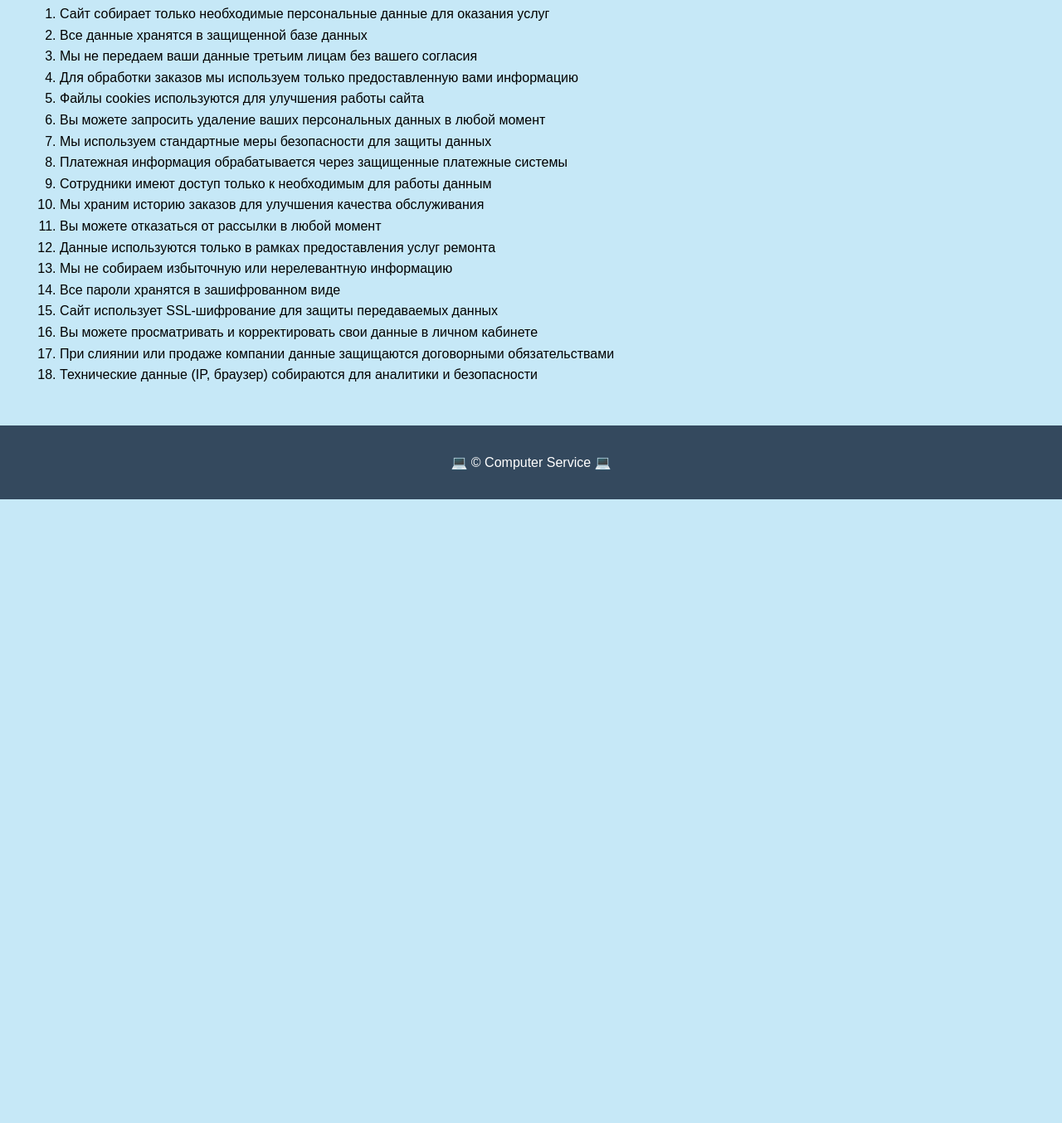
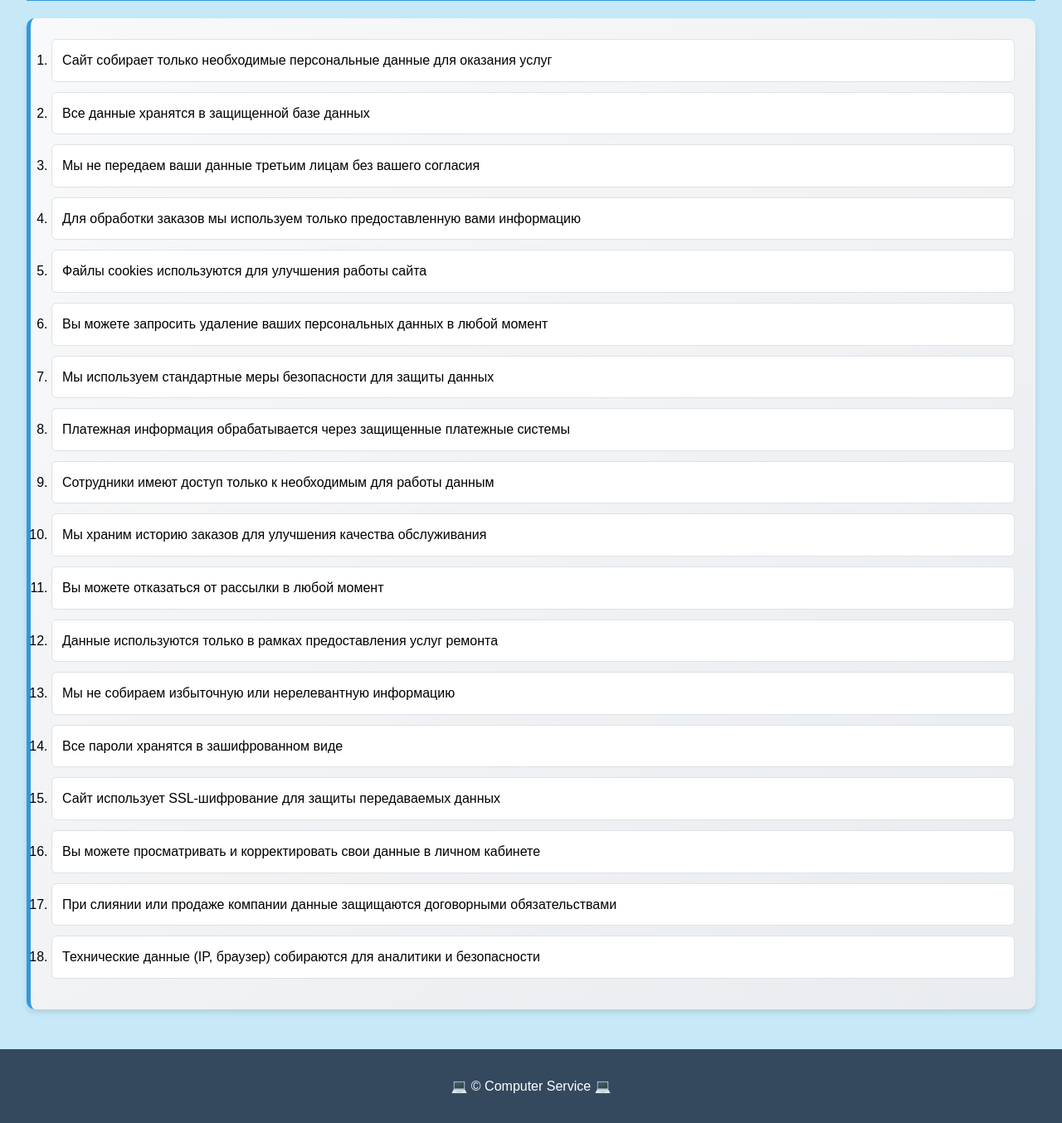
Before and after one commit to Vlad20055/IGI_STRWEB_LABS, a Django app: page /privacy/ in a window 1280 px wide. Shown: the part 242-1596 px from the top of the page at 83% size. Before the commit the page ends 844 px from the top, so only its background shows below. Run offline with Django 5.2, Linux system fonts and the light colour scheme; parts of the project's set-up code (start-up, migrations or seed data) failed here and were passed over.

Commit message:
Complete some pages

```diff
--- a/IGI/LR5/ComputerServiceApp/comps/templates/comps/about.html
+++ b/IGI/LR5/ComputerServiceApp/comps/templates/comps/about.html
@@ -1,4 +1,9 @@
 {% extends "comps/base.html" %}
+{% load static %}
+
+{% block extra_css %}
+    <link rel="stylesheet" href="{% static 'css/about.css' %}"
+{% endblock %}
 
 {% block title %}О компании — Computer Service{% endblock %}
 
--- a/IGI/LR5/ComputerServiceApp/comps/templates/comps/privacy.html
+++ b/IGI/LR5/ComputerServiceApp/comps/templates/comps/privacy.html
@@ -1,29 +1,33 @@
 {% extends "comps/base.html" %}
+{% load static %}
 
 {% block title %}Политика конфиденциальности — Computer Service{% endblock %}
+
+{% block extra_css %}
+<link rel="stylesheet" href="{% static 'css/privacy.css' %}">
+{% endblock %}
 
 {% block content %}
 <h1>Политика конфиденциальности — Computer Service</h1>
 
-<ol>
-    <li>Сайт собирает только необходимые персональные данные для оказания услуг</li>
-    <li>Все данные хранятся в защищенной базе данных</li>
-    <li>Мы не передаем ваши данные третьим лицам без вашего согласия</li>
-    <li>Для обработки заказов мы используем только предоставленную вами информацию</li>
-    <li>Файлы cookies используются для улучшения работы сайта</li>
-    <li>Вы можете запросить удаление ваших персональных данных в любой момент</li>
-    <li>Мы используем стандартные меры безопасности для защиты данных</li>
-    <li>Платежная информация обрабатывается через защищенные платежные системы</li>
-    <li>Сотрудники имеют доступ только к необходимым для работы данным</li>
-    <li>Мы храним историю заказов для улучшения качества обслуживания</li>
-    <li>Вы можете отказаться от рассылки в любой момент</li>
-    <li>Данные используются только в рамках предоставления услуг ремонта</li>
-    <li>Мы не собираем избыточную или нерелевантную информацию</li>
-    <li>Все пароли хранятся в зашифрованном виде</li>
-    <li>Сайт использует SSL-шифрование для защиты передаваемых данных</li>
-    <li>Вы можете просматривать и корректировать свои данные в личном кабинете</li>
-    <li>При слиянии или продаже компании данные защищаются договорными обязательствами</li>
-    <li>Технические данные (IP, браузер) собираются для аналитики и безопасности</li>
+<ol class="privacy-list">
+    <li class="privacy-item">Сайт собирает только необходимые персональные данные для оказания услуг</li>
+    <li class="privacy-item">Все данные хранятся в защищенной базе данных</li>
+    <li class="privacy-item">Мы не передаем ваши данные третьим лицам без вашего согласия</li>
+    <li class="privacy-item">Для обработки заказов мы используем только предоставленную вами информацию</li>
+    <li class="privacy-item">Файлы cookies используются для улучшения работы сайта</li>
+    <li class="privacy-item">Вы можете запросить удаление ваших персональных данных в любой момент</li>
+    <li class="privacy-item">Мы используем стандартные меры безопасности для защиты данных</li>
+    <li class="privacy-item">Платежная информация обрабатывается через защищенные платежные системы</li>
+    <li class="privacy-item">Сотрудники имеют доступ только к необходимым для работы данным</li>
+    <li class="privacy-item">Мы храним историю заказов для улучшения качества обслуживания</li>
+    <li class="privacy-item">Вы можете отказаться от рассылки в любой момент</li>
+    <li class="privacy-item">Данные используются только в рамках предоставления услуг ремонта</li>
+    <li class="privacy-item">Мы не собираем избыточную или нерелевантную информацию</li>
+    <li class="privacy-item">Все пароли хранятся в зашифрованном виде</li>
+    <li class="privacy-item">Сайт использует SSL-шифрование для защиты передаваемых данных</li>
+    <li class="privacy-item">Вы можете просматривать и корректировать свои данные в личном кабинете</li>
+    <li class="privacy-item">При слиянии или продаже компании данные защищаются договорными обязательствами</li>
+    <li class="privacy-item">Технические данные (IP, браузер) собираются для аналитики и безопасности</li>
 </ol>
-
 {% endblock %}
--- /dev/null
+++ b/IGI/LR5/ComputerServiceApp/static/css/privacy.css
@@ -0,0 +1,32 @@
+/* === СТИЛЬ ДЛЯ ПОЛИТИКИ КОНФИДЕНЦИАЛЬНОСТИ === */
+
+h1 {
+    color: #2c3e50;
+    text-align: center;
+    border-bottom: 3px solid #3498db;
+    padding-bottom: 15px;
+}
+
+/* Класс для списка политики */
+.privacy-list {
+    background: linear-gradient(135deg, #f8f9fa, #e9ecef);
+    padding: 25px;
+    border-radius: 10px;
+    border-left: 5px solid #3498db;
+    box-shadow: 0 4px 6px rgba(0,0,0,0.1);
+}
+
+/* Элементы списка */
+.privacy-item {
+    margin-bottom: 12px;
+    padding: 12px;
+    background: white;
+    border-radius: 6px;
+    border: 1px solid #dee2e6;
+    transition: transform 0.2s ease;
+}
+
+.privacy-item:hover {
+    transform: translateX(5px);
+    border-left: 3px solid #27ae60;
+}
```
Also changed, not shown: IGI/LR5/ComputerServiceApp/comps/templates/comps/contacts.html (+18 -12 lines), IGI/LR5/ComputerServiceApp/comps/templates/comps/faq.html (+9 -4 lines), IGI/LR5/ComputerServiceApp/comps/templates/comps/vacancies.html (+12 -6 lines), IGI/LR5/ComputerServiceApp/static/css/about.css (added, +8 -0 lines), IGI/LR5/ComputerServiceApp/static/css/contacts.css (added, +34 -0 lines), IGI/LR5/ComputerServiceApp/static/css/faq.css (added, +23 -0 lines), IGI/LR5/ComputerServiceApp/static/css/vacancies.css (added, +67 -0 lines).
